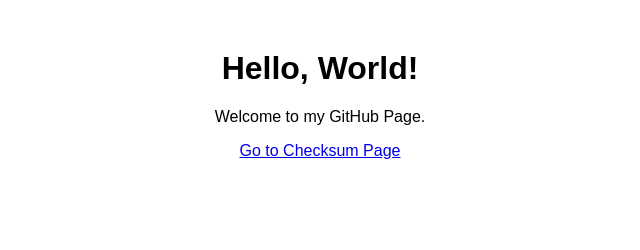
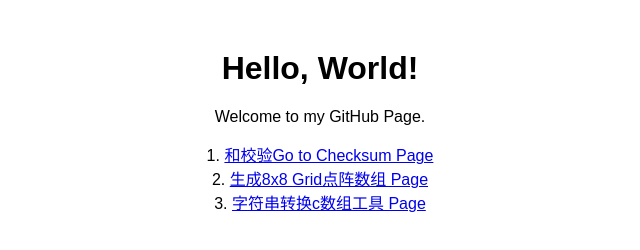
Before and after one commit to lidonglei1/lidonglei1.github.io, a plain HTML site: page index.html in a window 1280 px wide. Shown: the whole page, without its empty margins (320-960 px from the left). Drawn offline with Linux system fonts and the light colour scheme.

Commit message:
增加链接序号换行

```diff
--- a/index.html
+++ b/index.html
@@ -9,6 +9,10 @@
 <body>
     <h1>Hello, World!</h1>
     <p>Welcome to my GitHub Page.</p>
-    <a href="https://lidonglei1.github.io/checksum.html">Go to Checksum Page</a>
+    <p>
+        1. <a href="https://lidonglei1.github.io/checksum.html">和校验Go to Checksum Page</a><br>
+        2. <a href="https://lidonglei1.github.io/matrix/gen_matrix.html">生成8x8 Grid点阵数组 Page</a><br>
+        3. <a href="https://lidonglei1.github.io/matrix/genCarray.html">字符串转换c数组工具 Page</a>
+    </p>
 </body>
 </html>
```
